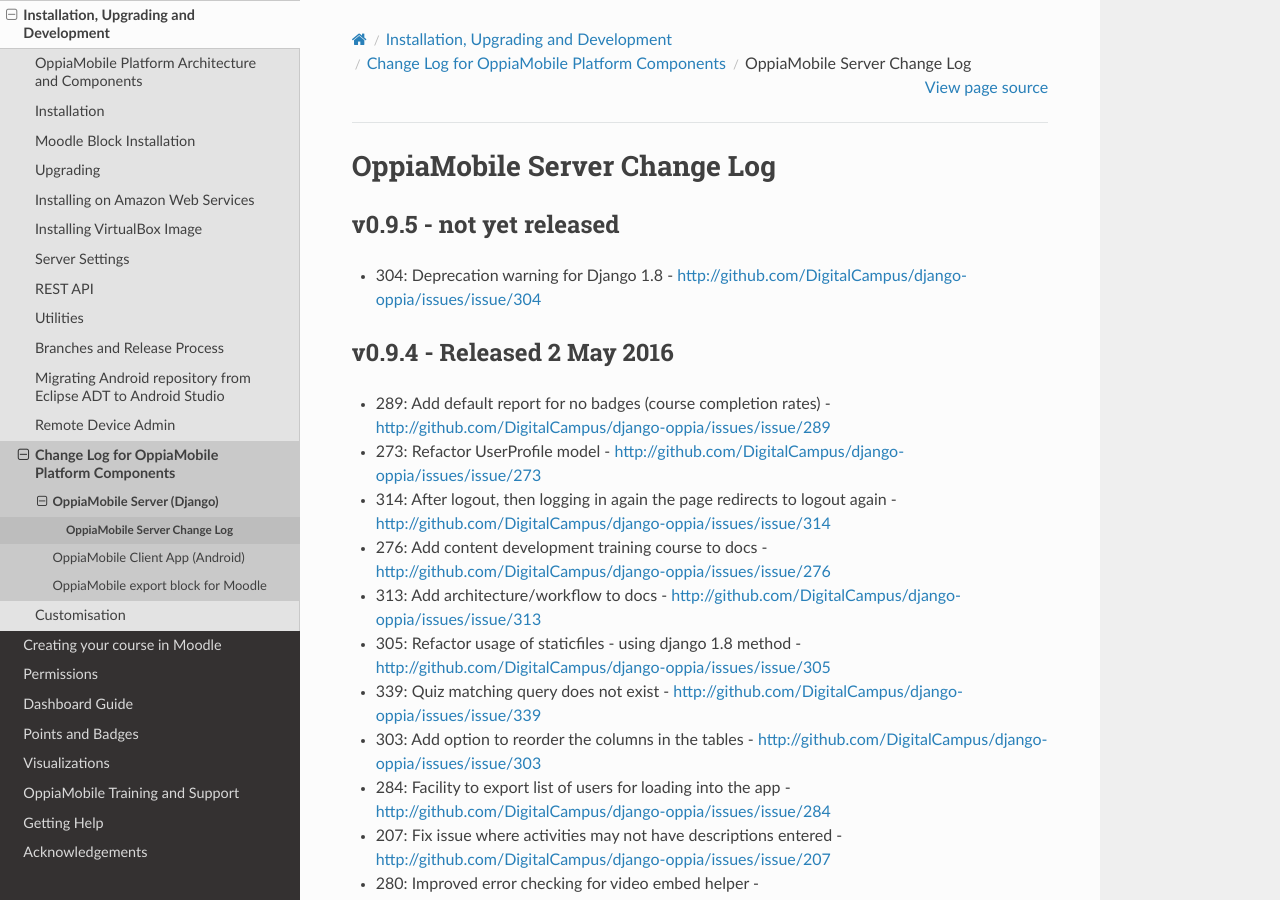
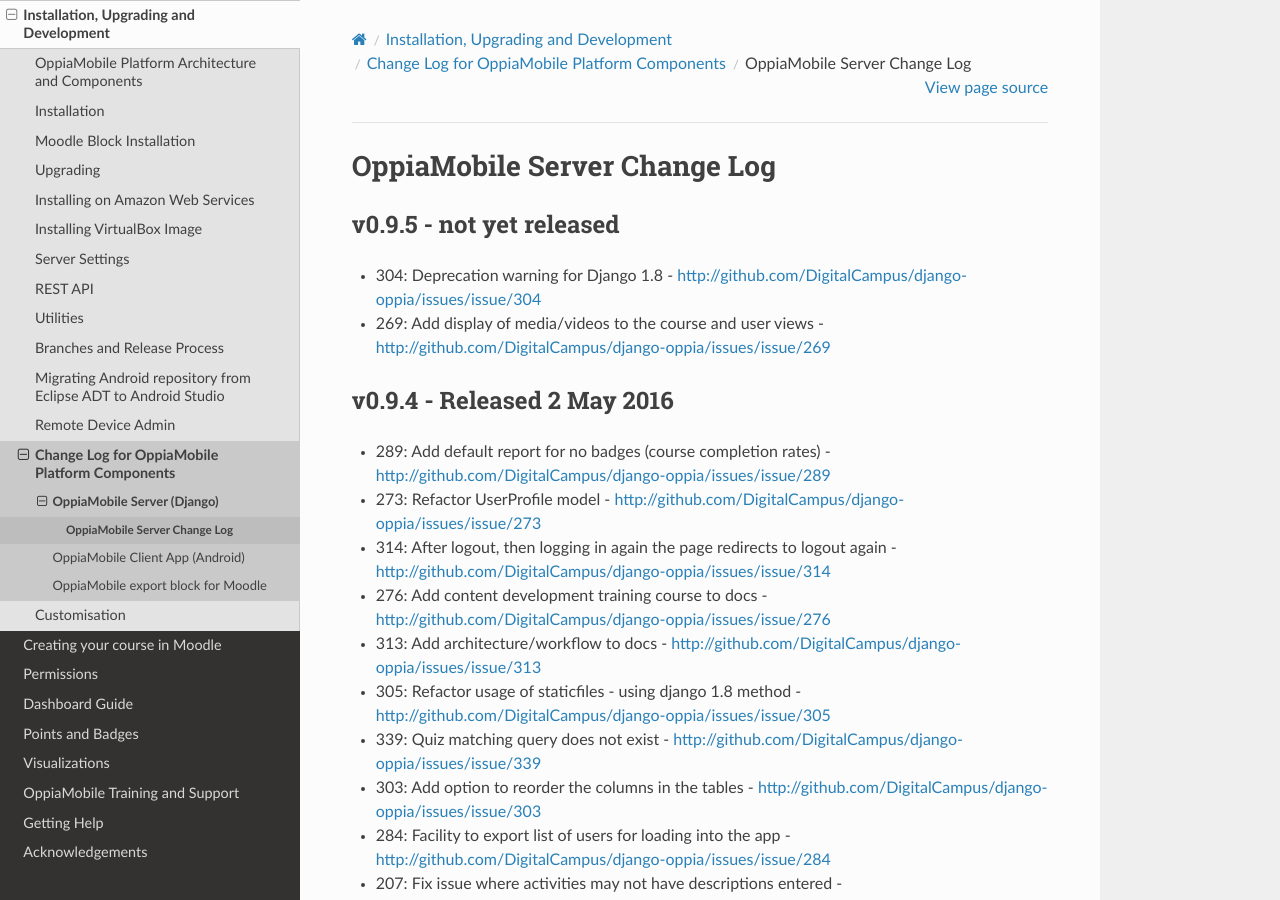
Before and after one commit to DigitalCampus/django-oppia, a Sphinx documentation site: the page built from docs/dev/changelog_server.rst, in a window 1280 px wide and 900 px high. Built offline with Sphinx 7.4.7 and the Read the Docs theme 2.0.0, drawn with Linux system fonts in a browser that asks for light colours; the version number is read from the project's files by our own code.

Commit message:
update docs

```diff
--- a/docs/dev/changelog_server.rst
+++ b/docs/dev/changelog_server.rst
@@ -7,6 +7,7 @@
 --------------------------------
 
 * 304: Deprecation warning for Django 1.8 - http://github.com/DigitalCampus/django-oppia/issues/issue/304
+* 269: Add display of media/videos to the course and user views - http://github.com/DigitalCampus/django-oppia/issues/issue/269
 
 .. _serverv0.9.4:
 
```
